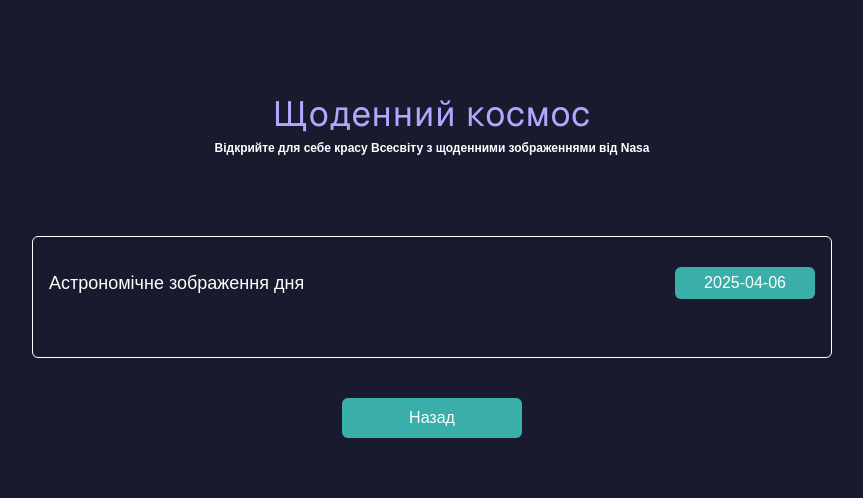
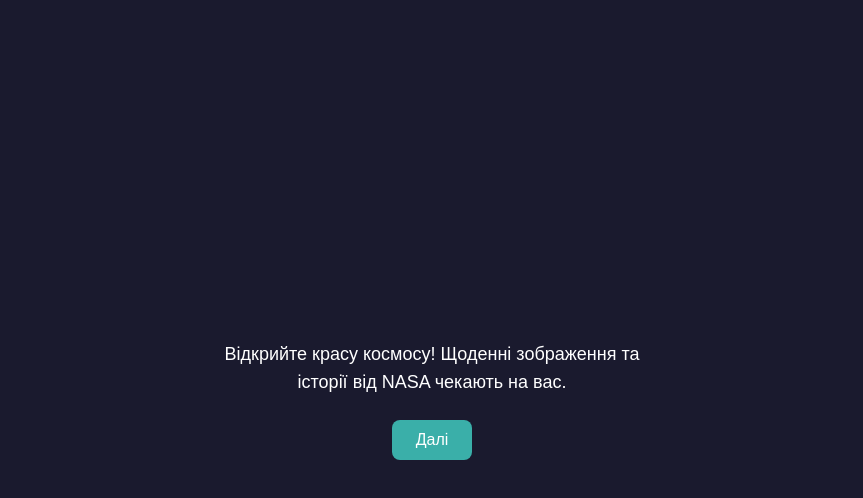
Before and after one commit to IvanMysl/daily_cosmos, a Next.js app: page / in a window 1280 px wide. Shown: the top 498 px of the page, without its empty margins (208-1071 px from the left). Built offline with nearby package versions, Linux system fonts and the light colour scheme; no server answers.

Commit message:
fixed main button

```diff
--- a/src/components/Hero/index.jsx
+++ b/src/components/Hero/index.jsx
@@ -4,7 +4,7 @@ import Image from "next/image";
 
 const Hero = () => {
   const [dateControl, setDateControl] = useState(false);
-  const [mainButtonShow, setMainButtonShow] = useState(true);
+  const [mainButtonShow, setMainButtonShow] = useState(false);
 
   const [dateValue, setDateValue] = useState(
     new Date().toISOString().split("T")[0]
@@ -15,8 +15,6 @@ const Hero = () => {
     const savedDateControl = localStorage.getItem("dateControl");
     const savedDateValue = localStorage.getItem("dateValue");
     const savedGetData = localStorage.getItem("getData");
-    const savedMainButtonShow = localStorage.getItem("mainButtonShow");
-
     if (savedDateControl !== null) {
       setDateControl(JSON.parse(savedDateControl));
     }
@@ -37,9 +35,6 @@ const Hero = () => {
     } else {
       fetchData(newDateValue);
     }
-    if (savedMainButtonShow !== null) {
-      setMainButtonShow(JSON.parse(savedMainButtonShow));
-    }
   }, []);
 
   useEffect(() => {
@@ -52,9 +47,6 @@ const Hero = () => {
   useEffect(() => {
     localStorage.setItem("getData", JSON.stringify(getData));
   }, [getData]);
-  useEffect(() => {
-    localStorage.setItem("mainButtonShow", JSON.stringify(mainButtonShow));
-  }, [mainButtonShow]);
   const handleDateChange = (e) => {
     const selectedDate = e.target.value;
     setDateControl(!dateControl);
@@ -99,7 +91,7 @@ const Hero = () => {
       <div
         className={
           mainButtonShow
-            ? "pt-24 flex flex-col items-center pr-2 pl-2"
+           ? "pt-24 flex flex-col items-center pr-2 pl-2"
             : "hidden"
         }
       >
```
